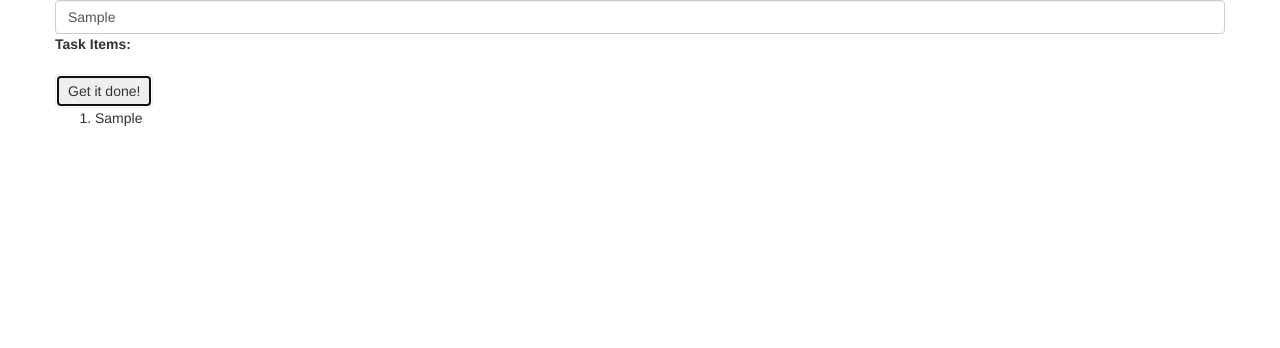
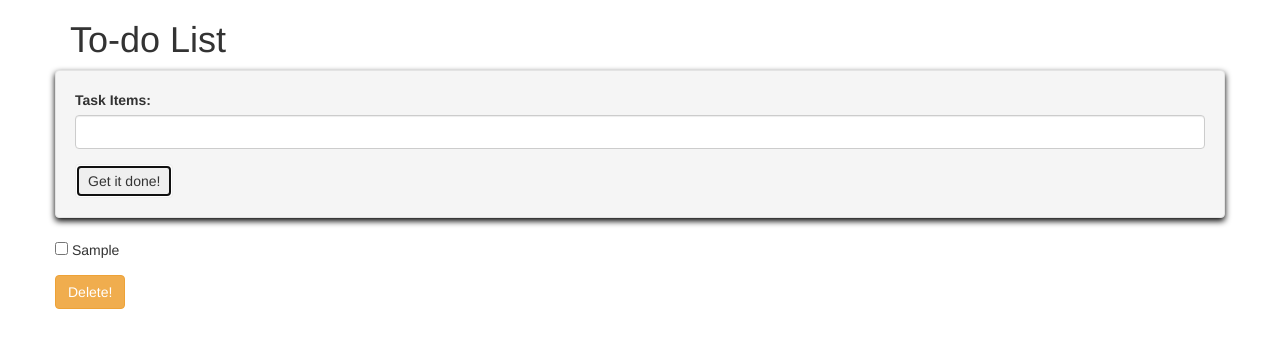
Before and after one commit to finneywhat/To-do-list, a plain HTML site: page index.html in a window 1280 px wide. Both pictures are taken after typing "Sample" into the empty fields and a click on the button "Get it done!". Drawn offline with nearby package versions, Linux system fonts and the light colour scheme.

Commit message:
Add the remove function from the second form.

```diff
--- a/css/styles.css
+++ b/css/styles.css
@@ -0,0 +1,7 @@
+#deleteList {
+  display: none;
+}
+
+.well {
+  box-shadow: 0 3px 6px black;
+}
--- a/index.html
+++ b/index.html
@@ -9,20 +9,23 @@
   </head>
   <body>
       <div class="container">
+        <h1>To-do List</h1>
         <div class="row">
-          <form id="userInput">
+
+          <form id="userInput" class="well">
             <div class="form-group">
-              <input type="text" class="form-control" id="taskItem">
               <label for="taskItem">Task Items:</label>
+              <input type="text" class="form-control" id="taskItem" autofocus>
             </div>
 
             <button type="submit" class="btn">Get it done!</button>
           </form>
-          <div id="listToDo">
-            <ol>
+          <form id="deleteList">
+            <div class="form-group" id="itemList">
 
-            </ol>
-          </div>
+            </div>
+            <button type="submit" class="btn btn-warning">Delete!</button>
+          </form>
         </div>
       </div>
   </body>
--- a/js/scripts.js
+++ b/js/scripts.js
@@ -3,6 +3,8 @@ function toDoItems(task) {
   this.task = task;
 }
 
+
+//User Interface
 $(document).ready(function(){
   $("form#userInput").submit(function(event){
     event.preventDefault();
@@ -10,7 +12,25 @@ $(document).ready(function(){
 
     var honeyDo = new toDoItems(taskItem);
 
-    $("#listToDo ol").append("<li><span>" + honeyDo.task + "</span></li>");
+    $("#itemList").append("<div><input type='checkbox' name='task-items'>" + " " + "<span>" + honeyDo.task + "</span><br></div>");
+
+    $("#deleteList").show();
+    $("input#taskItem").val("");
+  });
+
+
+  $("#deleteList").submit(function(){
+    // debugger;
+    event.preventDefault();
+
+    $("#deleteList").show();
+
+    $("input:checkbox[name=task-items]:checked").each(function(){
+      // var eachItem = $(this).val();
+      $(this).parent().remove();
+      // $("#itemList").remove(eachItem);
+    });
+
   });
 
 });
```
